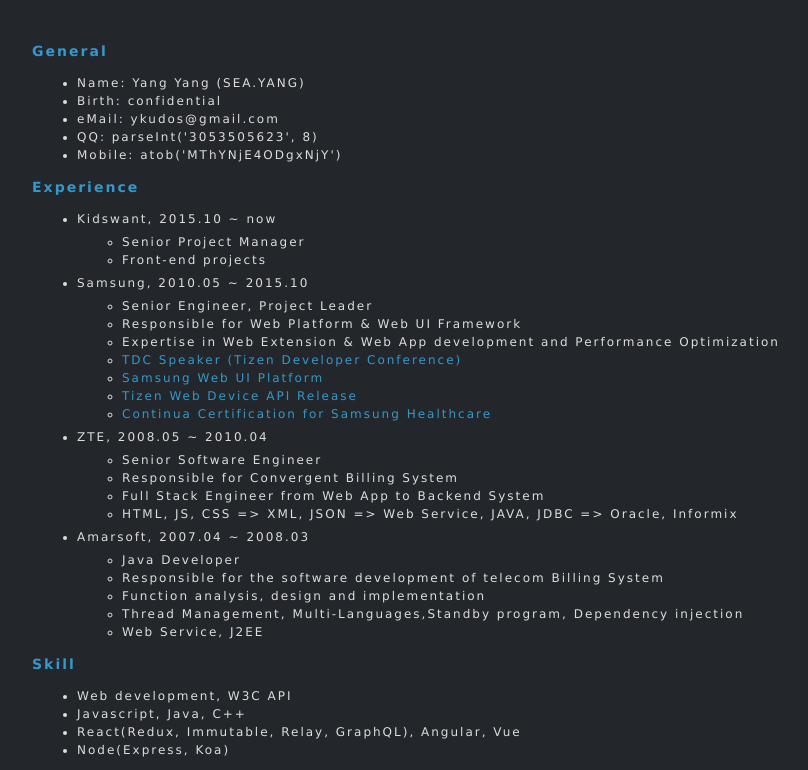
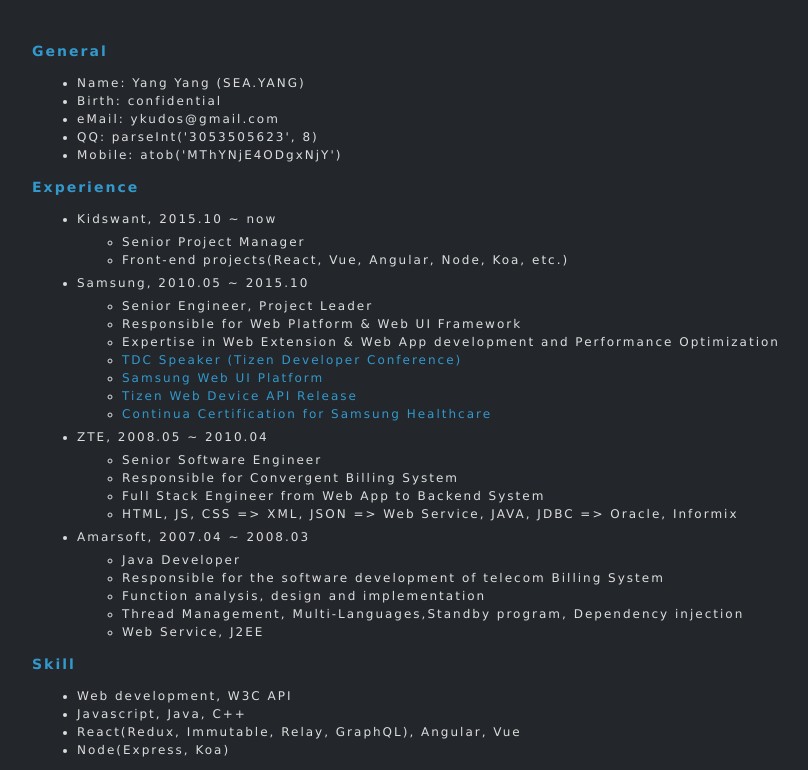
Before and after one commit to seap/seap.github.io, a plain HTML site: page index.html in a window 1280 px wide. Shown: the top 770 px of the page, without its empty margins (208-1016 px from the left). Drawn offline with Linux system fonts and the light colour scheme; a script that the page names is missing.

Commit message:
update index

```diff
--- a/index.html
+++ b/index.html
@@ -88,7 +88,7 @@
           Senior Project Manager
         </li>
         <li>
-          Front-end projects
+          Front-end projects(React, Vue, Angular, Node, Koa, etc.)
         </li>
       </ul>
     </li>
```
